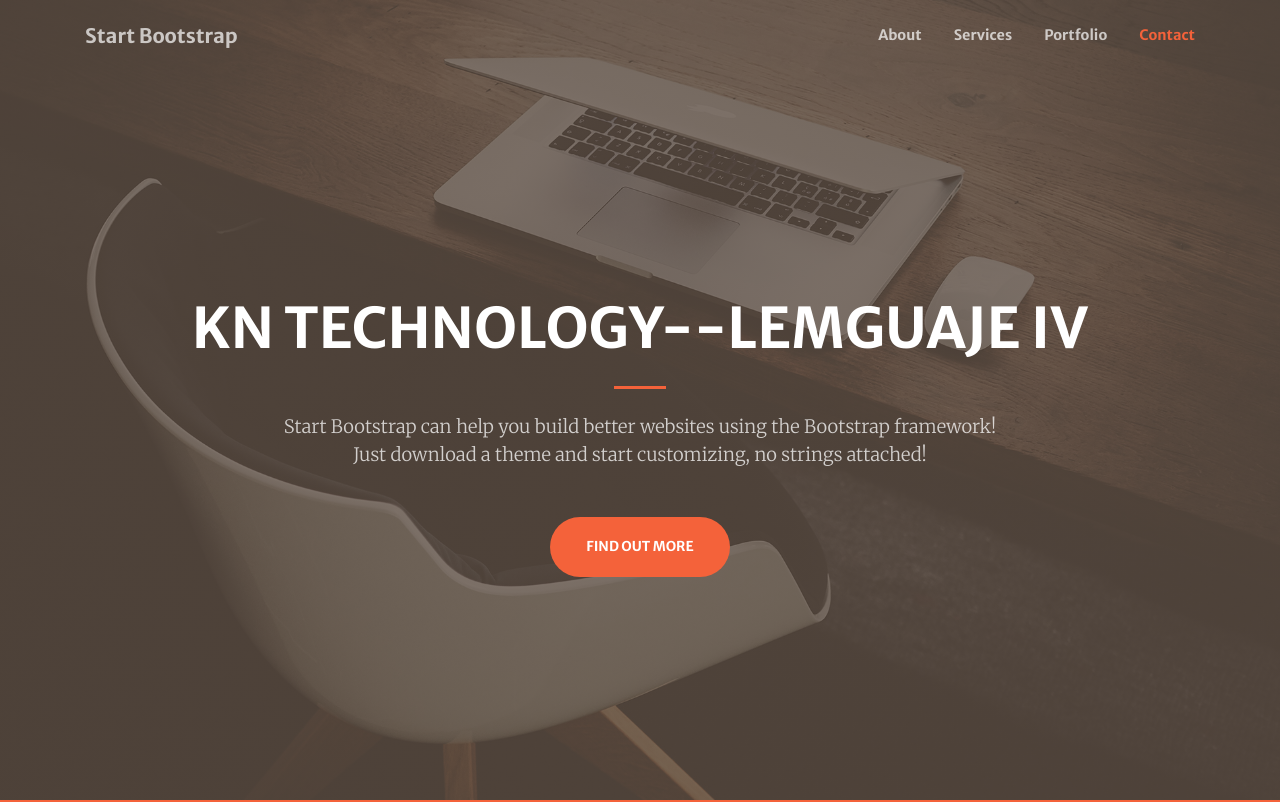
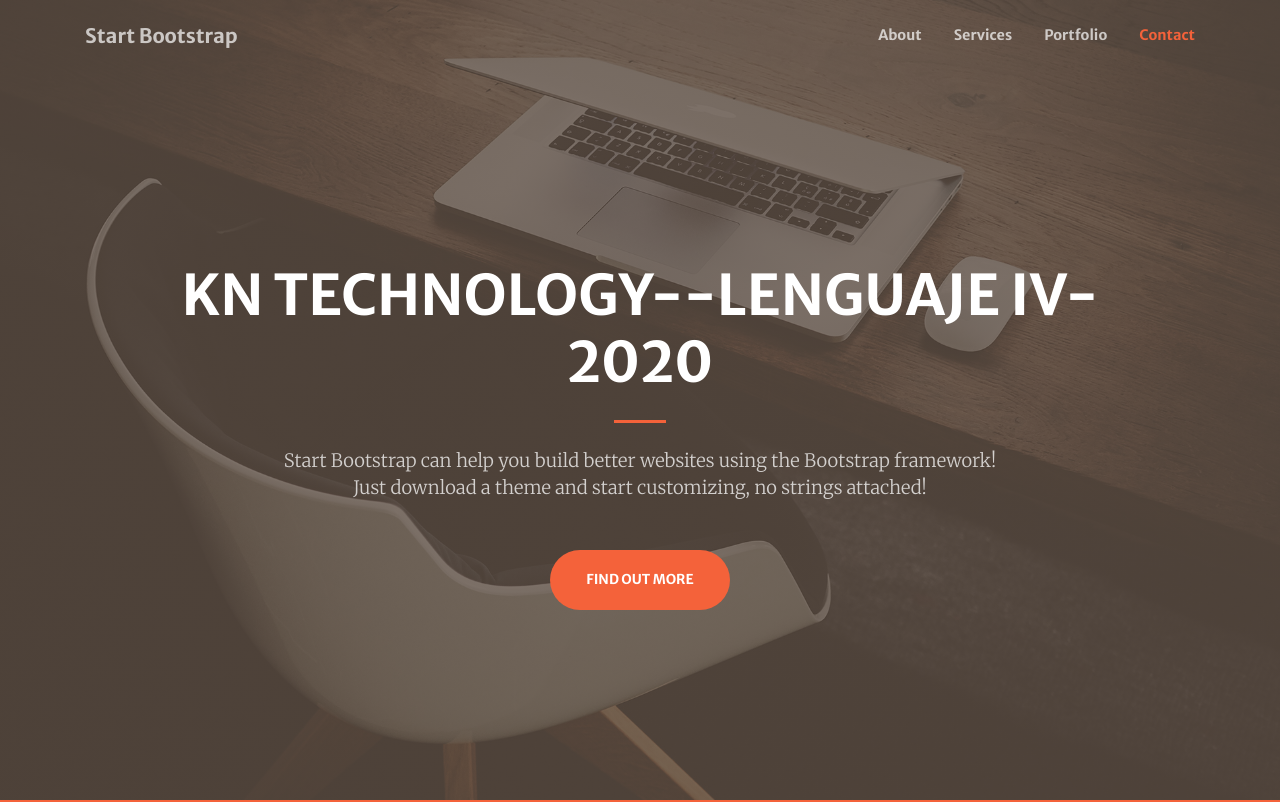
Before and after one commit to cchavarria1990/Proyecto01_L4, a plain HTML site: page index.html in a window 1280 px wide. Shown: the top 802 px of the page. Drawn offline with nearby package versions, Linux system fonts and the light colour scheme.

Commit message:
Cambio titulo de pagina
Cambio por error en titulo de pagina

```diff
--- a/index.html
+++ b/index.html
@@ -38,7 +38,7 @@
             <div class="container h-100">
                 <div class="row h-100 align-items-center justify-content-center text-center">
                     <div class="col-lg-10 align-self-end">
-                        <h1 class="text-uppercase text-white font-weight-bold">KN TECHNOLOGY--LEMGUAJE IV</h1>
+                        <h1 class="text-uppercase text-white font-weight-bold">KN TECHNOLOGY--LENGUAJE IV-2020</h1>
                         <hr class="divider my-4" />
                     </div>
                     <div class="col-lg-8 align-self-baseline">
```
